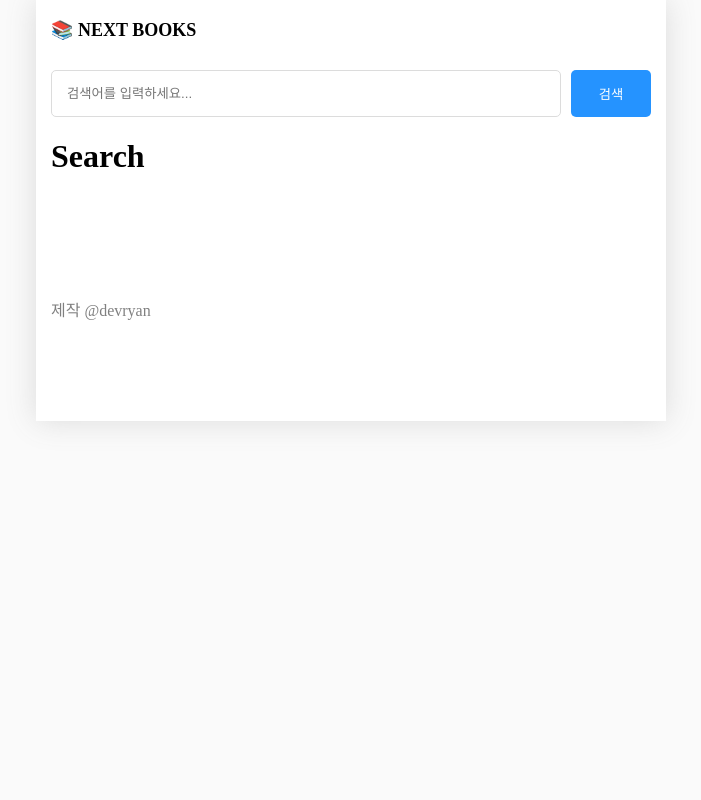
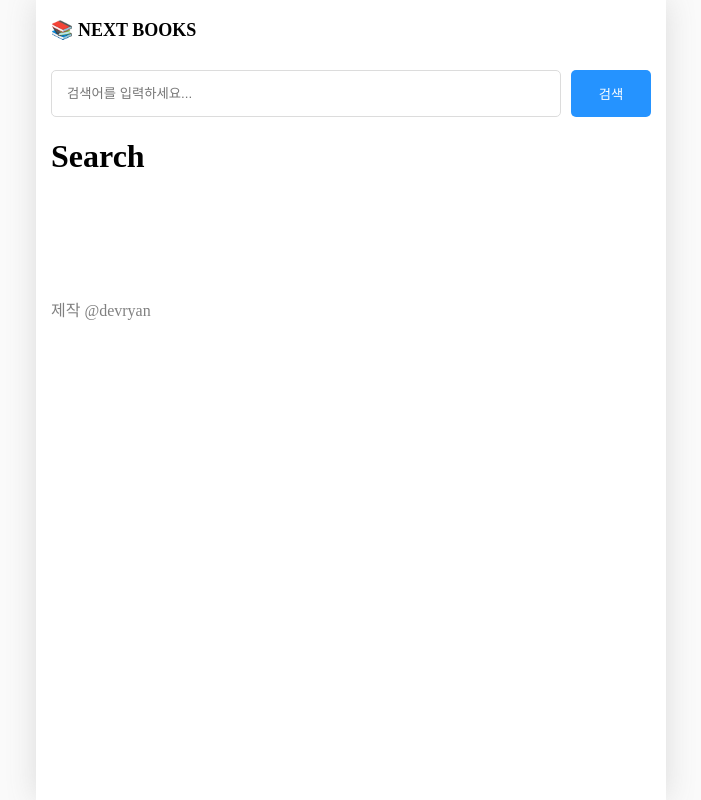
Before and after one commit to devRyan9025/next-books, a Next.js app: page /search in a window 1280 px wide. Shown: the whole page, without its empty margins (289-990 px from the left). Built offline with nearby package versions, Linux system fonts and the light colour scheme.

Commit message:
design : 전역 레이아웃 UI 구현

```diff
--- a/src/components/global-layout.module.css
+++ b/src/components/global-layout.module.css
@@ -1,7 +1,7 @@
 .container {
   background-color: white;
   max-width: 600px;
-  max-height: 100vh;
+  min-height: 100vh;
   margin: 0 auto;
 
   box-shadow: rgba(100, 100, 100, 0.2) 0px 0px 29px 0px;
@@ -25,6 +25,6 @@
 }
 
 .footer {
-  padding: 100px 0;
+  padding: 100px 0px;
   color: gray;
 }
```
